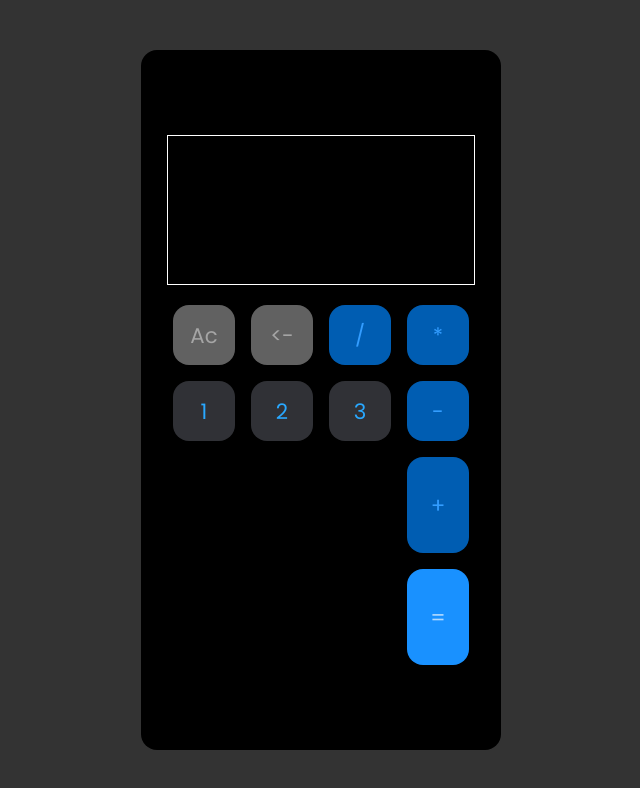
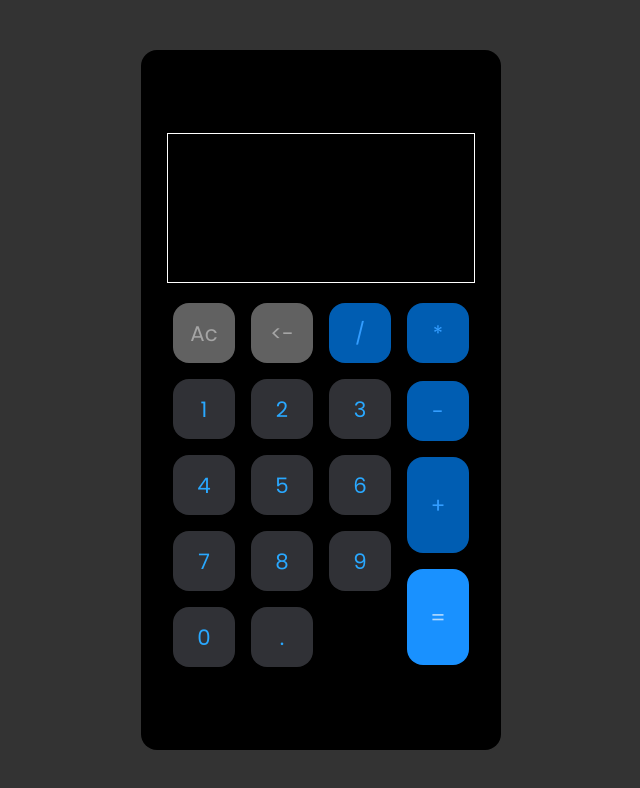
Before and after one commit to gabrielripardo/calculator-react, a React (Vite) app: page / in a window 1280 px wide. Shown: the top 788 px of the page, without its empty margins (319-959 px from the left). Built offline with nearby package versions, Linux system fonts and the light colour scheme.

Commit message:
basic position numerics

```diff
--- a/src/components/Button/styles.css
+++ b/src/components/Button/styles.css
@@ -33,3 +33,7 @@
   background-color: var(--blue400);
   color: var(--blue100);
 }
+
+.number-zero {
+  width: 144px;
+}
--- a/src/components/Calculator/index.tsx
+++ b/src/components/Calculator/index.tsx
@@ -2,9 +2,15 @@ import "./styles.css";
 import Button from "../Button";
 import Display from "../Display";
 import { useState } from "react";
+import { Number } from "../../models/Number";
 
 export default function Calculator() {
   const [digit, setDigit] = useState("");
+
+  const numbersDigits: Number[] = [];
+  for (let i = 1; i <= 9; i++) {
+    numbersDigits.push({ label: String(i), value: i });
+  }
 
   const setValue = (value: string) => {
     setDigit(value);
@@ -41,26 +47,28 @@ export default function Calculator() {
           ></Button>
         </div>
         <div className="numerics">
+          {numbersDigits.map((digit: Number) => (
+            <Button
+              key={digit.label}
+              label={digit.label}
+              value={digit.value}
+              className="numeric"
+              setDigit={setValue}
+            ></Button>
+          ))}
           <Button
-            label="1"
-            value={1}
+            label="0"
+            value={0}
             className="numeric"
             setDigit={setValue}
           ></Button>
           <Button
-            label="2"
-            value={2}
-            className="numeric"
-            setDigit={setValue}
-          ></Button>
-          <Button
-            label="3"
-            value={3}
+            label="."
+            value={0}
             className="numeric"
             setDigit={setValue}
           ></Button>
         </div>
-
         <div className="side-operators">
           <Button
             label="-"
--- a/src/components/Calculator/styles.css
+++ b/src/components/Calculator/styles.css
@@ -35,9 +35,17 @@
 }
 
 .numerics {
-  display: flex;
+  display: grid;
+  grid-template-columns: 1fr 1fr 1fr;
+  gap: 16px;
 }
+
 .top-operators {
   display: flex;
   justify-content: center;
 }
+
+.bottom-digits {
+  display: grid;
+  grid-template-columns: 2fr 1fr;
+}
--- /dev/null
+++ b/src/models/Number.tsx
@@ -0,0 +1,4 @@
+export interface Number {
+  label: string;
+  value: number;
+}
```
